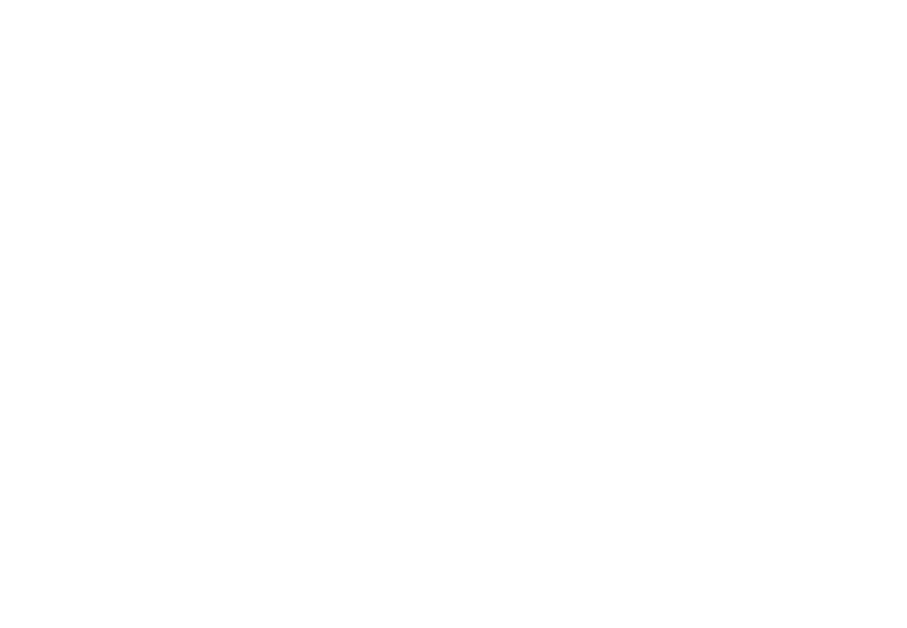
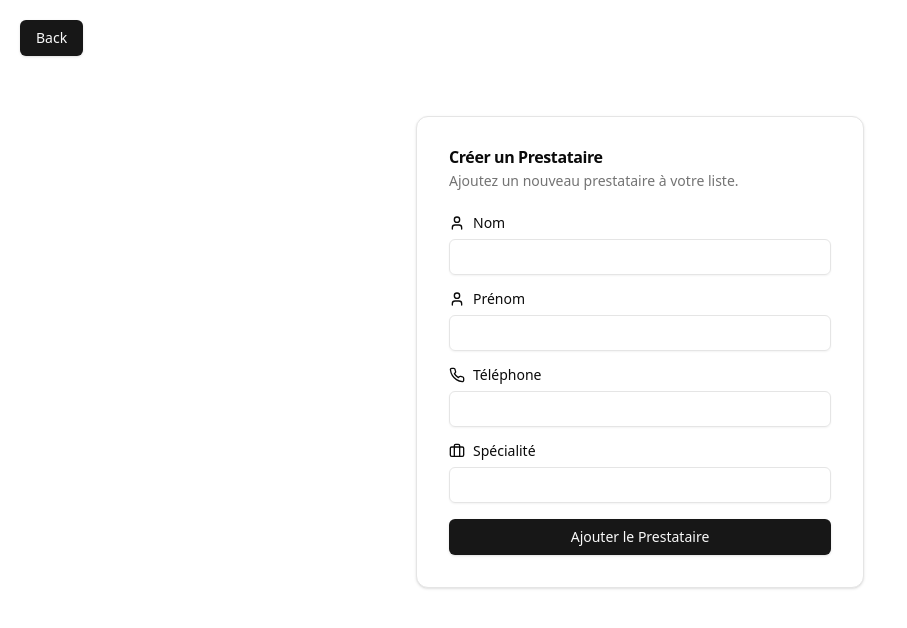
Before and after one commit to Aminegha10/ReservatiionApp, a React (Vite) app in the folder frontend/: page /prestataires/create in a window 1280 px wide. Before the commit this address had no page. Shown: the top 628 px of the page, without its empty margins (0-907 px from the left). Built offline with nearby package versions, Linux system fonts and the light colour scheme.

Commit message:
create prestataire

```diff
--- a/frontend/src/App.jsx
+++ b/frontend/src/App.jsx
@@ -4,6 +4,7 @@
 import UpdateCreneau from "./pages/creneaux/UpdateCreneau"
 import DeleteCreneau from "./pages/creneaux/DeleteCreneau"
 import GetAllPrestataires from "./pages/prestataires/GetAllPrestataires"
+import CreatePrestataire from "./pages/prestataires/CreatePrestataire"
 
 function App() {
   return (
@@ -14,6 +15,9 @@
       <Route path="/creneaux/delete/:id" element={<DeleteCreneau/>}/>
 
       <Route path="/prestataires" element={<GetAllPrestataires/>}/>
+      <Route path="/prestataires/create" element={<CreatePrestataire />} />
+      <Route path="/prestataires/update/:id" element={<UpdateCreneau />} />
+      <Route path="/prestataires/delete/:id" element={<DeleteCreneau/>}/>
     </Routes>
   )
 }
--- /dev/null
+++ b/frontend/src/pages/prestataires/CreatePrestataire.jsx
@@ -0,0 +1,143 @@
+import React, { useState } from "react";
+import { Label } from "@/components/ui/label";
+import { Input } from "@/components/ui/input";
+import { Button } from "@/components/ui/button";
+import {
+  Card,
+  CardHeader,
+  CardTitle,
+  CardDescription,
+  CardContent,
+} from "@/components/ui/card";
+import { UserIcon, PhoneIcon, BriefcaseIcon } from "lucide-react";
+import { useMutation } from "react-query";
+import { Link, useNavigate } from "react-router-dom";
+
+const addPrestataire = async (newPrestataire) => {
+  const response = await fetch("http://localhost:5000/api/prestataires/create", {
+    method: "POST",
+    headers: {
+      "Content-Type": "application/json",
+    },
+    body: JSON.stringify(newPrestataire),
+  });
+  return response.json();
+};
+
+export default function CreatePrestataire() {
+  const navigate = useNavigate();
+
+  const [nom, setNom] = useState("");
+  const [prenom, setPrenom] = useState("");
+  const [telephone, setTelephone] = useState("");
+  const [specialite, setSpecialite] = useState("");
+
+  const mutation = useMutation(addPrestataire);
+
+  const handleSubmit = async (e) => {
+    e.preventDefault();
+    try {
+      await mutation.mutateAsync({
+        nom,
+        prenom,
+        telephone,
+        specialite,
+      });
+      setNom("");
+      setPrenom("");
+      setTelephone("");
+      setSpecialite("");
+      navigate("/prestataires");
+    } catch (error) {
+      console.log(error);
+    }
+  };
+
+  return (
+    <div>
+      <Link to={"/prestataires"}>
+        <Button className="m-5">Back</Button>
+      </Link>
+      <Card className="sm:w-full w-[80%] max-w-md mx-auto p-2 mt-10">
+        <CardHeader>
+          <CardTitle>Créer un Prestataire</CardTitle>
+          <CardDescription>
+            Ajoutez un nouveau prestataire à votre liste.
+          </CardDescription>
+        </CardHeader>
+        <CardContent>
+          <form className="space-y-4" onSubmit={handleSubmit}>
+            {/* Nom Input */}
+            <div className="space-y-2">
+              <Label htmlFor="nom" className="flex items-center gap-2">
+                <UserIcon className="w-4 h-4" />
+                Nom
+              </Label>
+              <Input
+                type="text"
+                id="nom"
+                className="w-full"
+                value={nom}
+                onChange={(e) => setNom(e.target.value)}
+                required
+              />
+            </div>
+
+            {/* Prénom Input */}
+            <div className="space-y-2">
+              <Label htmlFor="prenom" className="flex items-center gap-2">
+                <UserIcon className="w-4 h-4" />
+                Prénom
+              </Label>
+              <Input
+                type="text"
+                id="prenom"
+                className="w-full"
+                value={prenom}
+                onChange={(e) => setPrenom(e.target.value)}
+                required
+              />
+            </div>
+
+            {/* Téléphone Input */}
+            <div className="space-y-2">
+              <Label htmlFor="telephone" className="flex items-center gap-2">
+                <PhoneIcon className="w-4 h-4" />
+                Téléphone
+              </Label>
+              <Input
+                type="tel"
+                id="telephone"
+                className="w-full"
+                value={telephone}
+                onChange={(e) => setTelephone(e.target.value)}
+                required
+              />
+            </div>
+
+            {/* Spécialité Input */}
+            <div className="space-y-2">
+              <Label htmlFor="specialite" className="flex items-center gap-2">
+                <BriefcaseIcon className="w-4 h-4" />
+                Spécialité
+              </Label>
+              <Input
+                type="text"
+                id="specialite"
+                className="w-full"
+                value={specialite}
+                onChange={(e) => setSpecialite(e.target.value)}
+                required
+              />
+            </div>
+
+            {/* Submit Button */}
+            <Button type="submit" className="w-full">
+              Ajouter le Prestataire
+            </Button>
+          </form>
+        </CardContent>
+      </Card>
+    </div>
+  );
+}
```
